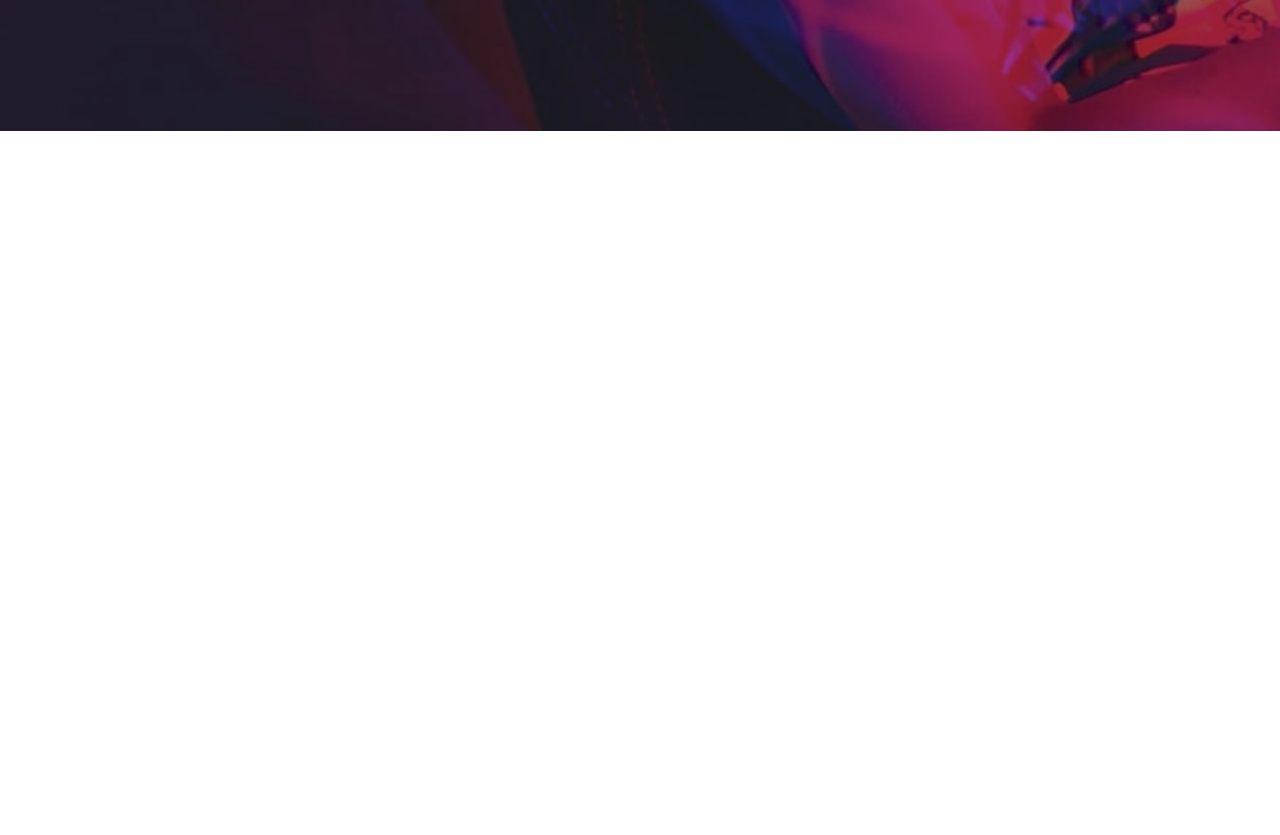
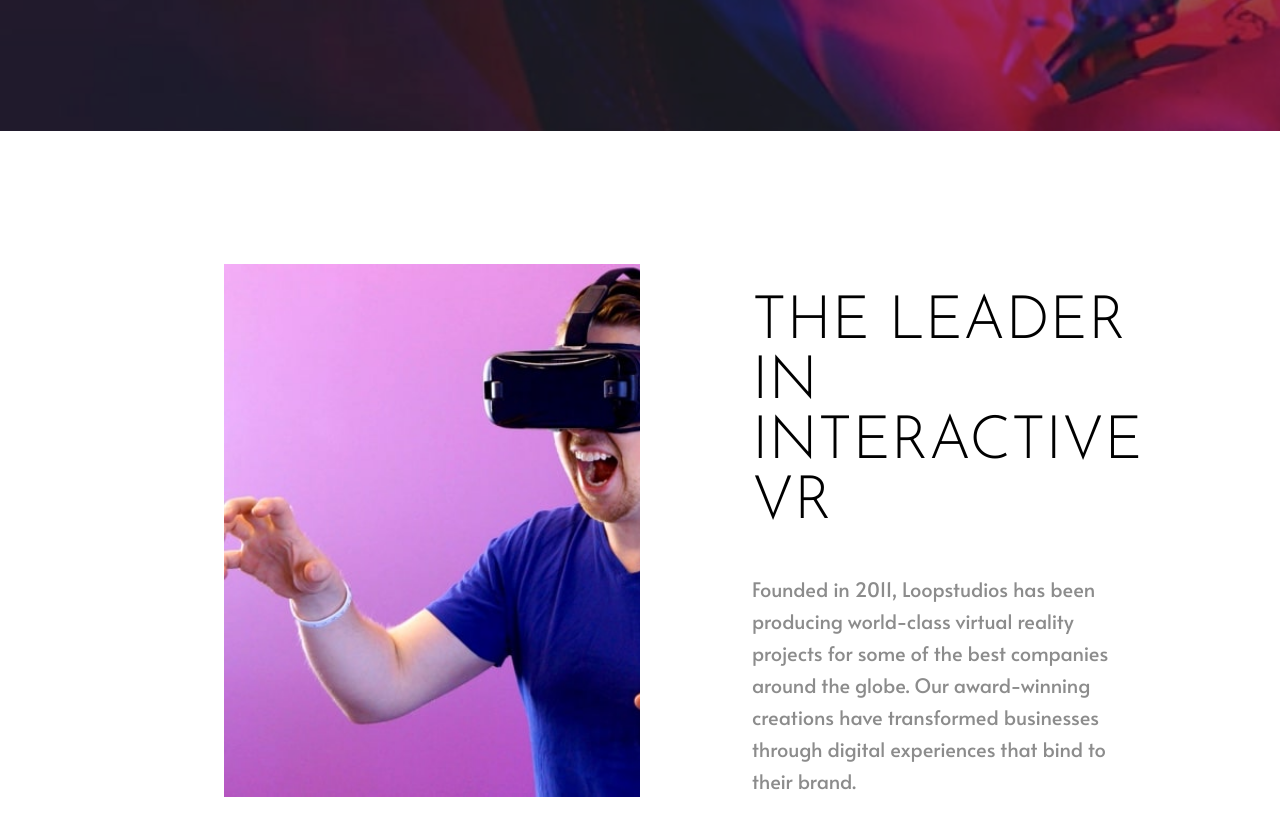
Before and after one commit to DantchoLV9/FrontendMentorProjects, a React (Create React App) app in the folder loopstudios-landing-page/: page / in a window 1280 px wide. Shown: the part 820-1655 px from the top of the page. Before the commit the page ends 951 px from the top, so only its background shows below. Built offline with nearby package versions, Linux system fonts and the light colour scheme.

Commit message:
Added second section from the design

```diff
--- a/loopstudios-landing-page/src/App.js
+++ b/loopstudios-landing-page/src/App.js
@@ -1,10 +1,30 @@
 import Header from "./components/header";
+import imageInteractive from "./images/image-interactive.jpg";
 
 function App() {
 	return (
-		<div className="px-56 pt-24 bg-hero bg-no-repeat bg-cover bg-blend-multiply bg-gray-400">
-			<Header />
-		</div>
+		<>
+			<div className="px-56 pt-24 bg-hero bg-no-repeat bg-cover bg-blend-multiply bg-gray-400">
+				<Header />
+			</div>
+			<div className="px-56 h-screen flex items-center relative">
+				<div className="relative w-full h-2/3">
+					<img className="h-full left-0" src={imageInteractive} alt="" />
+					<div className="bg-white pt-28 pl-28 absolute left-1/2 bottom-0">
+						<h2 className="inline text-6xl font-josefin uppercase">
+							The Leader In <br />
+							Interactive VR
+						</h2>
+						<p className="font-medium text-darkGray text-xl leading-8 mt-10 font-alata">
+							Founded in 2011, Loopstudios has been producing world-class
+							virtual reality projects for some of the best companies around the
+							globe. Our award-winning creations have transformed businesses
+							through digital experiences that bind to their brand.
+						</p>
+					</div>
+				</div>
+			</div>
+		</>
 	);
 }
 
--- a/loopstudios-landing-page/tailwind.config.js
+++ b/loopstudios-landing-page/tailwind.config.js
@@ -6,7 +6,7 @@
 			zIndex: {
 				"-1": "-1",
 			},
-			color: {
+			colors: {
 				darkGray: "hsl(0, 0%, 55%)",
 				veryDarkGray: "hsl(0, 0%, 41%)",
 			},
```
Also changed, not shown: loopstudios-landing-page/src/images/image-interactive.jpg (added).
